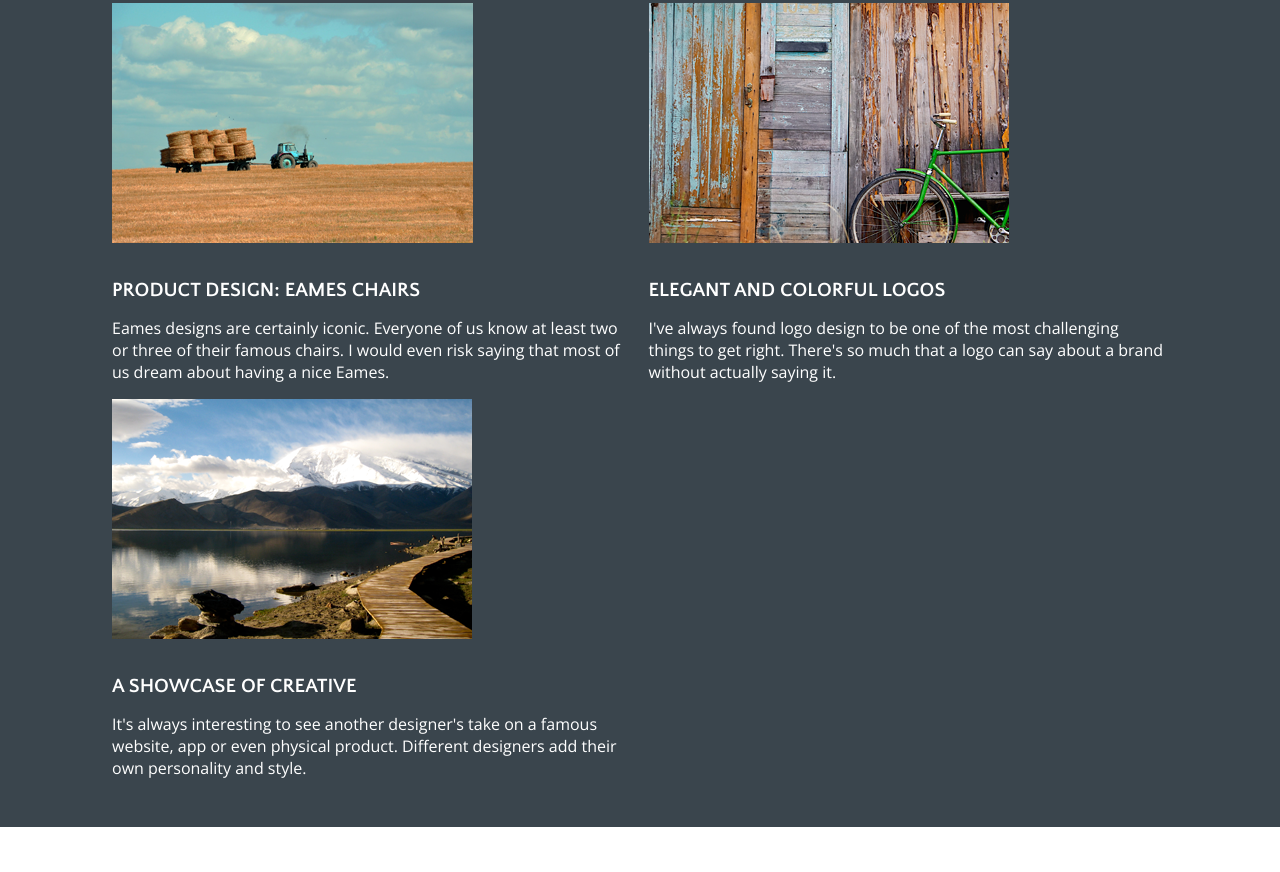
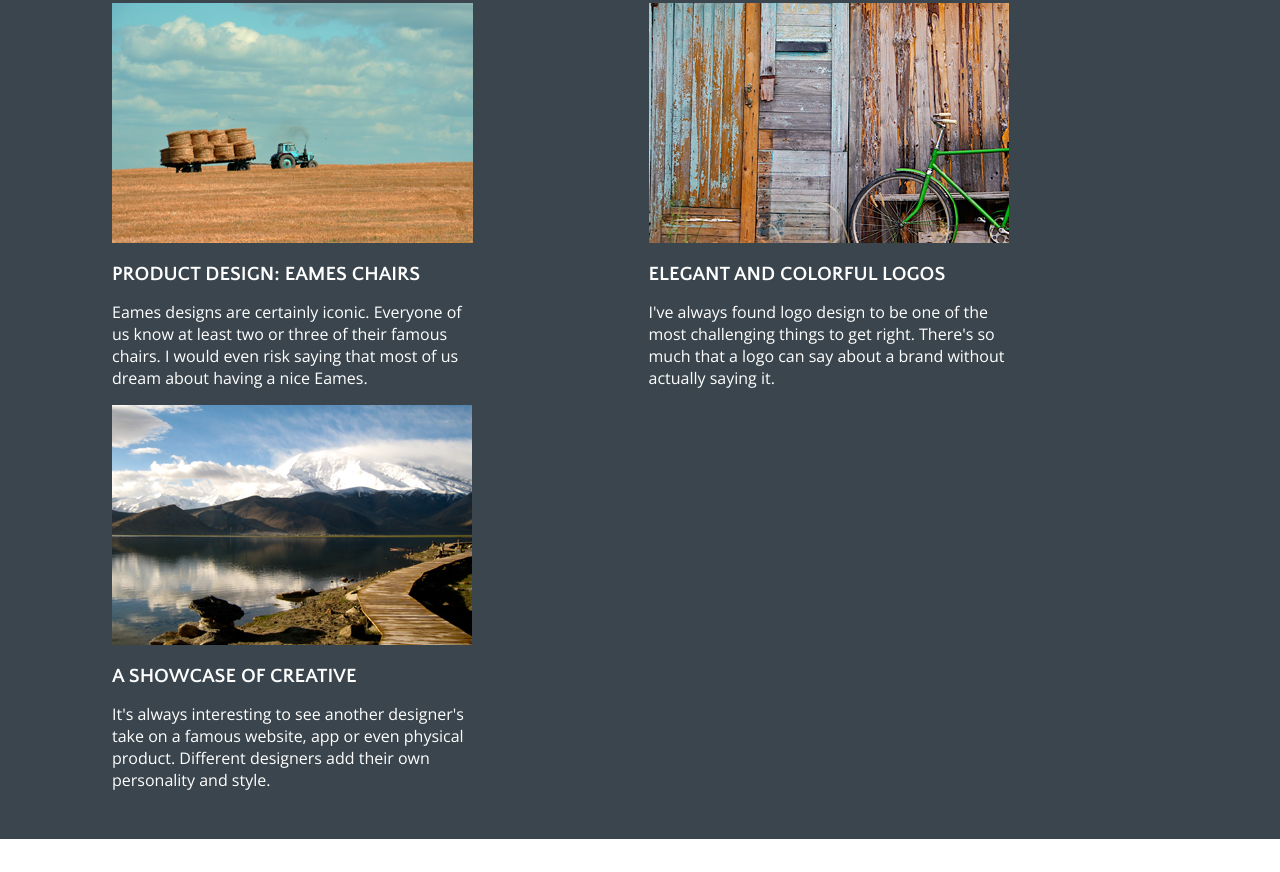
Before and after one commit to Harmeet163/MoDEST, a plain HTML site: page index.html in a window 1280 px wide. Shown: the part 3710-4582 px from the top of the page. Drawn offline with nearby package versions, Linux system fonts and the light colour scheme.

Commit message:
Update main.css

```diff
--- a/css/main.css
+++ b/css/main.css
@@ -530,16 +530,12 @@
     grid-template-columns: auto auto auto;
     gap: 1rem;
 }
-.post img{
-
-    object-fit: cover;
-
-}
 .post h5{
     font-family: 'Quattrocento Sans', sans-serif;
     font-size: 20px;
     color: #ffffff;
-    margin-top: 2rem;
+    margin-top: 1rem;
+    width: 70%;
     margin-bottom: 1rem;
 
 }
@@ -547,6 +543,7 @@
 .post p{
     font-family: 'Open Sans', sans-serif;
     color: white;
+    width: 70%;
 
 }
 
```
